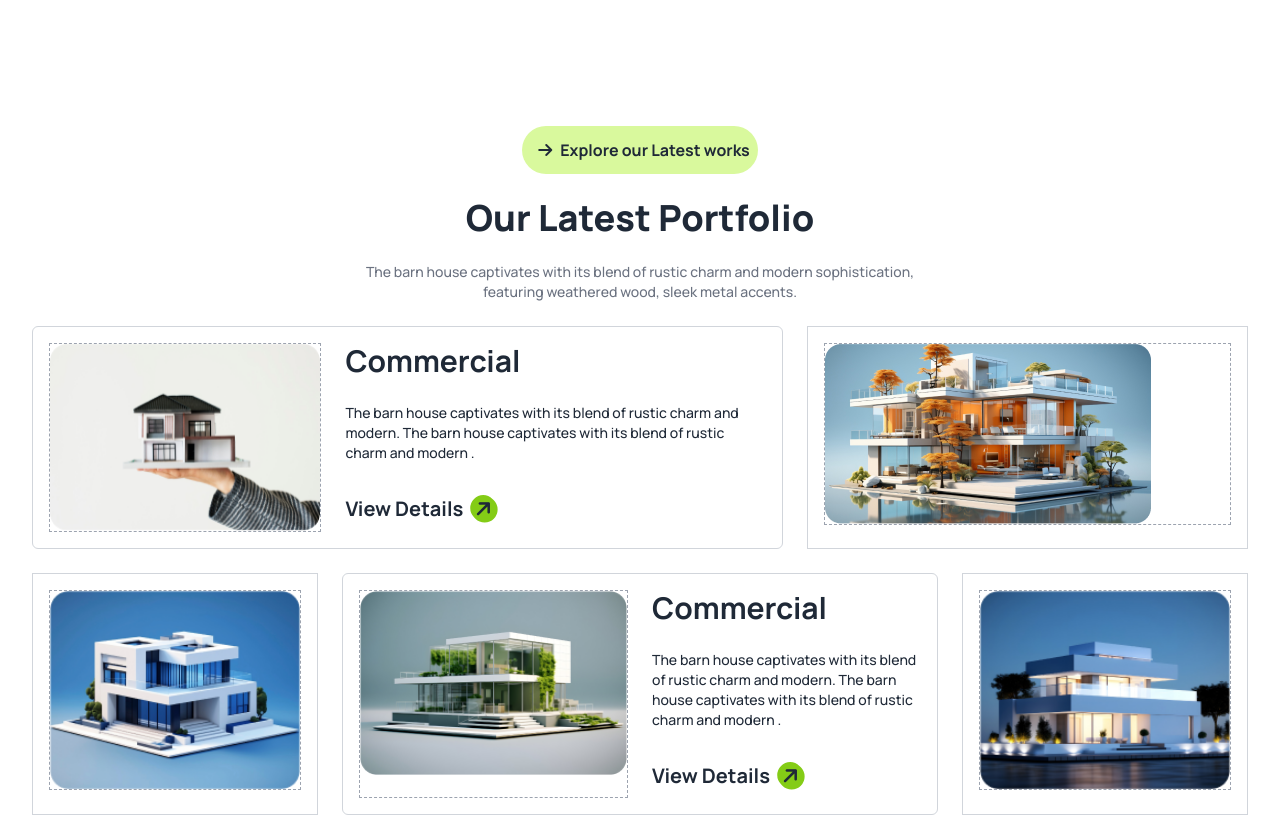
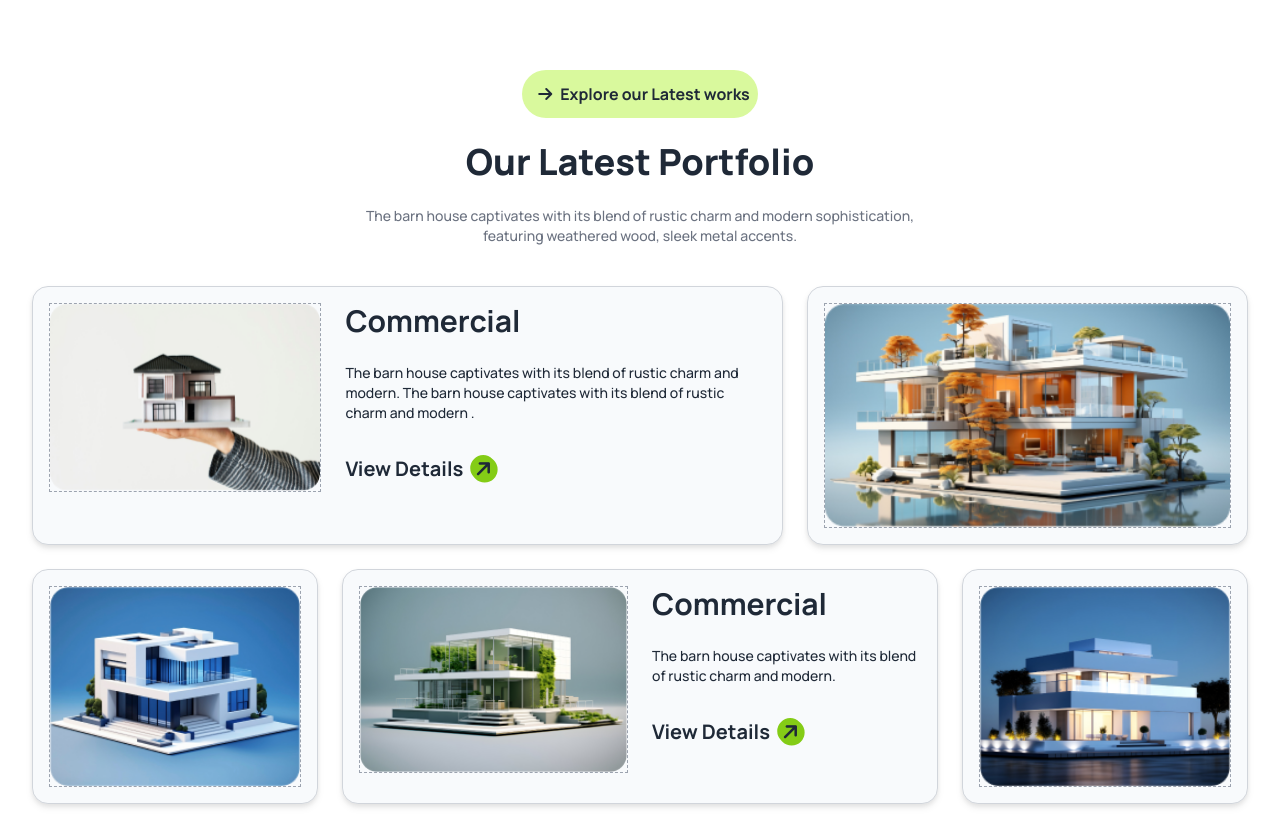
Before and after one commit to protivaghosh/assignment-03-b10, a plain HTML site: page index.html in a window 1280 px wide. Shown: the part 2660-3479 px from the top of the page. Drawn offline with nearby package versions, Linux system fonts and the light colour scheme.

Commit message:
make to all fills problem solved to responsive section

```diff
--- a/index.html
+++ b/index.html
@@ -202,20 +202,20 @@
           </section>
 </section>
       <!-- Our Latest Portfolio section -->
-       <section class="container mx-auto mb-28 p-8">
+       <section class="container mx-auto mb-10 p-8">
         <div class="text-center">
-          <button class="mt-24 mb-6 bg-lime-200 p-2 font-bold rounded-full"><i class="fa-solid fa-arrow-right p-2"></i>Explore our Latest works</button>
-          <h2 class="text-4xl font-extrabold mb-6">Our Latest Portfolio</h2>
-          <p class="text-sm font-medium text-gray-500 mb-6">The barn house captivates with its blend of rustic charm and modern sophistication,<br> featuring weathered wood, sleek metal accents.</p>
+          <button class="mt-10 mb-6 bg-lime-200 p-2 font-bold rounded-full"><i class="fa-solid fa-arrow-right p-2"></i>Explore our Latest works</button>
+          <h2 class="lg:text-4xl sm:text-3xl font-extrabold mb-6">Our Latest Portfolio</h2>
+          <p class="sm:text-xs lg:text-sm font-medium text-gray-500 mb-6">The barn house captivates with its blend of rustic charm and modern sophistication,<br> featuring weathered wood, sleek metal accents.</p>
         </div>
-        <di class="lg:grid lg:grid-cols-8 gap-6">
+        <div class="grid sm:grid-cols-5 lg:grid-cols-8 mt-10 gap-6">
           <!-- 1st div -->
-               <div class="col-span-5 border border-gray-300 rounded-md p-4">
+          <div class="sm:col-span-1 lg:col-span-5 lg:border lg:border-gray-300 p-4  rounded-2xl bg-slate-50 drop-shadow-md">
             <div class="grid grid-cols-1 lg:grid-cols-5 gap-6">
-                    <div class="col-span-2 border border-gray-400 border-dashed">
-                      <img class="w-full " src="./assets/img1.png" alt="">
+              <div class="col-span-2 lg:border lg:border-gray-400 border-dashed">
+                <img class="w-full h-full object-cover" src="./assets/img1.png" alt="">
               </div>
-                    <div class="col-span-3 " >
+              <div class="lg:col-span-3" >
                 <h3 class="text-3xl font-bold mb-6">Commercial</h3>
                 <p class="text-sm font-medium mb-6">The barn house captivates with its blend of rustic charm and modern. The barn house captivates with its blend of rustic charm and modern .</p>
                 <h4 class="text-xl font-bold">View Details<i class="fa-solid fa-arrow-right -rotate-45 bg-lime-500 p-1 rounded-full m-2"></i></h4>
@@ -223,36 +223,37 @@
             </div>
          </div>
                <!-- 2nd div -->
-
-                <div class="col-span-3 border border-gray-300 p-4">
-                  <div class="border border-gray-400 border-dashed">
-                    <img src="./assets/img2.png" alt="">
+             <div class="sm:col-span-1 lg:col-span-3">
+              <div class="lg:border border-gray-300 rounded-2xl p-4 bg-slate-50 drop-shadow-md">
+                <div class="lg:border border-gray-400 border-dashed">
+                  <img class="w-full h-full object-cover" src="./assets/img2.png" alt="">
+                </div>
               </div>
              </div>
 
                 <!-- 3rd div -->
-                <div class="col-span-2 border border-gray-300 p-4">
-                  <div class="border border-gray-400 border-dashed">
-                    <img class="w-full" src="./assets/img3.png" alt="">
+                <div class="sm:col-span-1 lg:col-span-2 lg:border border-gray-300 rounded-2xl p-4 bg-slate-50 drop-shadow-md">
+                  <div class="lg:border border-gray-400 border-dashed">
+                    <img class="w-full h-full object-cover" src="./assets/img3.png" alt="">
                   </div>
                 </div>
               <!-- 4th div -->
-              <div class="col-span-4 border border-gray-300 rounded-md p-4">
+              <div class="sm:col-span-1 lg:col-span-4 lg:border border-gray-300 rounded-2xl p-4 bg-slate-50 drop-shadow-md">
                 <div class="grid grid-cols-1 lg:grid-cols-2 gap-6">
-                  <div class="border border-gray-400 border-dashed">
-                    <img class="w-full" src="./assets/img4.png" alt="">
+                  <div class="lg:border border-gray-400 border-dashed">
+                    <img class="w-full h-full object-cover" src="./assets/img4.png" alt="">
                   </div>
                   <div class="" >
                     <h3 class="text-3xl font-bold mb-6">Commercial</h3>
-                    <p class="text-sm font-medium mb-6">The barn house captivates with its blend of rustic charm and modern. The barn house captivates with its blend of rustic charm and modern .</p>
+                    <p class="text-sm font-medium mb-6">The barn house captivates with its blend of rustic charm and modern.</p>
                     <h4 class="text-xl font-bold">View Details<i class="fa-solid fa-arrow-right -rotate-45 bg-lime-500 p-1 rounded-full m-2"></i></h4>
                   </div>
                 </div>
                </div>
 <!-- 5th div -->
-<div class="col-span-2 border border-gray-300 p-4">
-  <div class="border border-gray-400 border-dashed">
-    <img class="w-full" src="./assets/img5.png" alt="">
+<div class="sm:col-span-1 lg:col-span-2 border border-gray-300 rounded-2xl p-4 bg-slate-50 drop-shadow-md">
+  <div class="lg:border border-gray-400 border-dashed">
+    <img class="w-full h-full object-cover" src="./assets/img5.png" alt="">
   </div>
 </div>
         </div>
```
Also changed, not shown: blog.html (added). Lines whose indentation alone changed are shown as unchanged.
